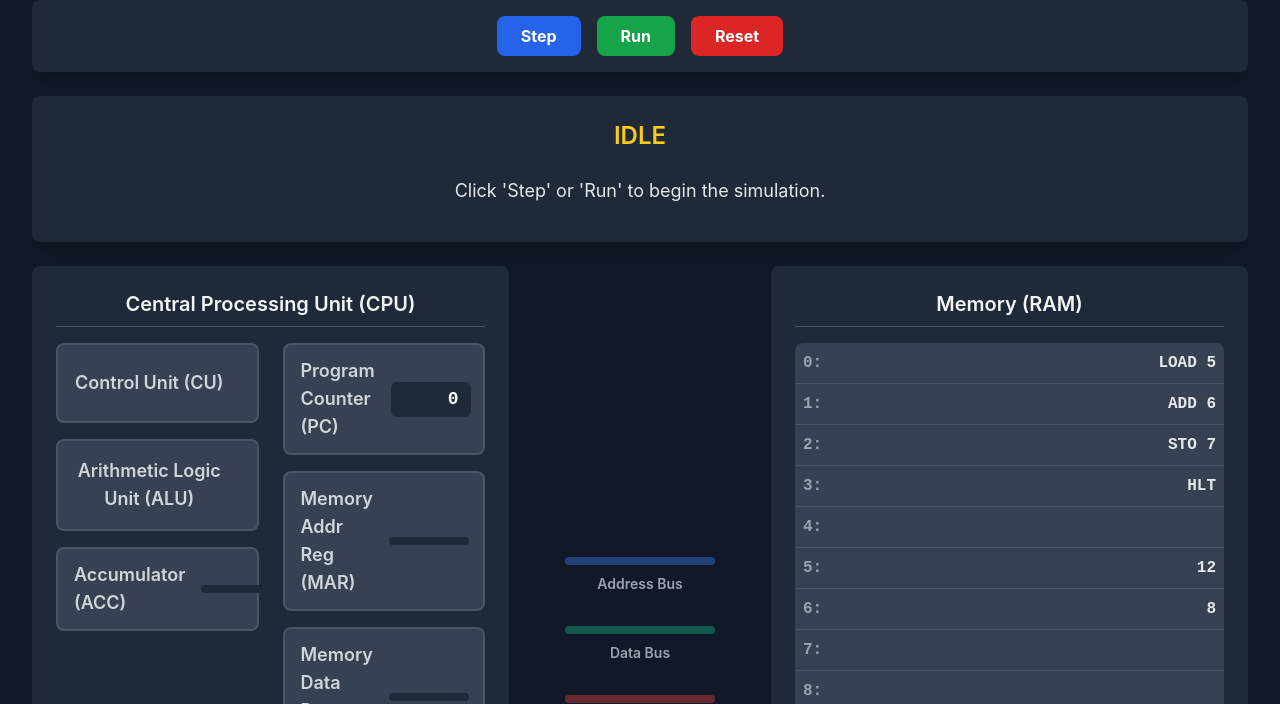
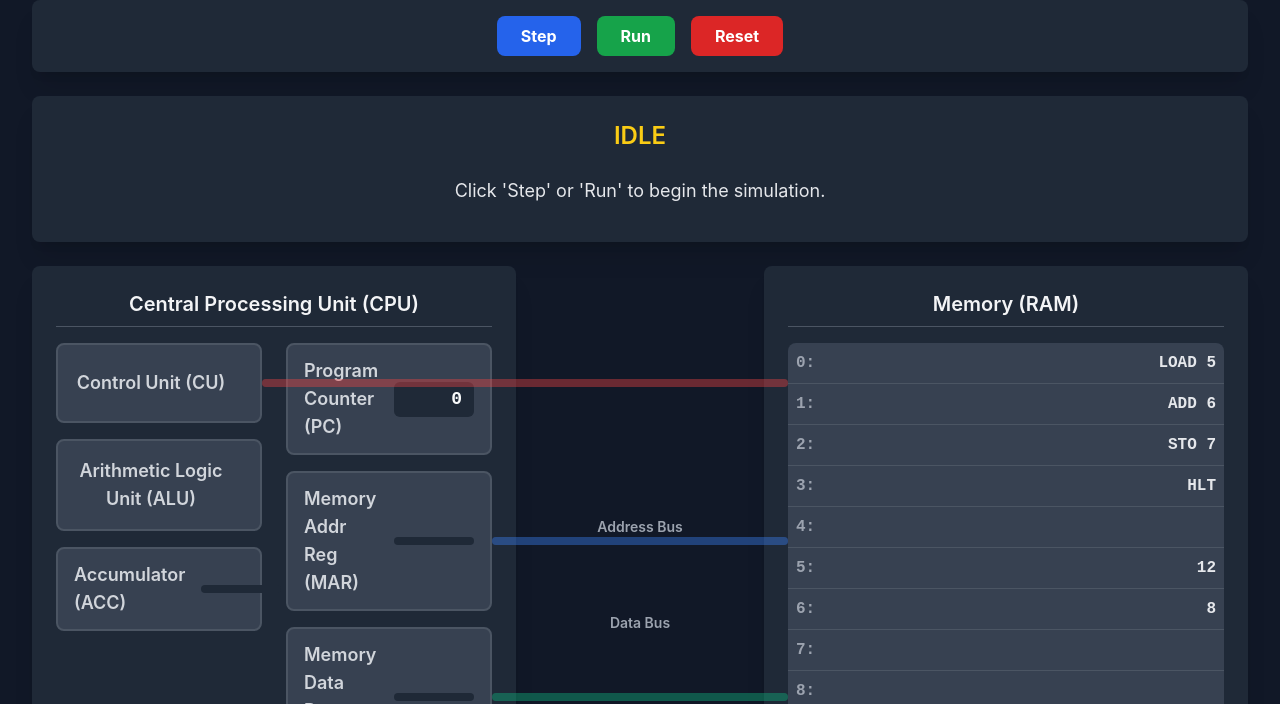
Before and after one commit to h-arnold/FDESimulator, a website: page fde-simulator/index.html in a window 1280 px wide. Shown: the part 96-800 px from the top of the page. Drawn offline with nearby package versions, Linux system fonts and the light colour scheme.

Commit message:
Reverted to commit id 5f79da8df6d94bb58652541f68cc0b1eac54c1ba due to sticky bug

```diff
--- a/fde-simulator/app.js
+++ b/fde-simulator/app.js
@@ -508,5 +508,75 @@ document.addEventListener("DOMContentLoaded", () => {
   });
 
   // Initialize
+  // Position buses initially and whenever layout changes
+  function positionBuses() {
+    const sim = document.getElementById("simulation-area");
+    if (!sim) return;
+    const simRect = sim.getBoundingClientRect();
+
+    const busEntries = [
+      { el: addressBusEl, targetId: addressBusEl.dataset.cpuTarget },
+      { el: dataBusEl, targetId: dataBusEl.dataset.cpuTarget },
+      { el: controlBusEl, targetId: controlBusEl.dataset.cpuTarget },
+    ];
+
+    busEntries.forEach(({ el, targetId }) => {
+      if (!el) return;
+      // Default to aligning with CPU center if target not found
+      const targetEl = targetId ? document.getElementById(targetId) : null;
+      const memoryRect = memoryContainer.getBoundingClientRect();
+
+      let cpuRect = null;
+      if (targetEl) cpuRect = targetEl.getBoundingClientRect();
+      else {
+        // fallback to CPU container: first element with id 'pc' exists
+        const fallback = document.getElementById("pc");
+        cpuRect = fallback
+          ? fallback.getBoundingClientRect()
+          : {
+              right: simRect.left + 40,
+              top: simRect.top + 40,
+              bottom: simRect.top + 64,
+            };
+      }
+      // compute positions relative to the simulation area's coordinate space
+      const left = Math.round(cpuRect.right - simRect.left);
+      const rightEdge = Math.round(memoryRect.left - simRect.left);
+      const width = Math.max(24, rightEdge - left);
+
+      const top = Math.round(
+        (cpuRect.top + cpuRect.bottom) / 2 - simRect.top - 4
+      ); // center the 8px bus
+
+      el.style.position = "absolute";
+      el.style.left = left + "px";
+      el.style.top = top + "px";
+      el.style.width = width + "px";
+      el.style.height = "8px";
+      // make sure inner line fills parent
+      const line = el.querySelector(".bus-line");
+      if (line) {
+        line.style.width = "100%";
+        line.style.height = "100%";
+      }
+    });
+  }
+
+  // Position buses after the DOM has been initialized and after resets
+  window.addEventListener("resize", () => {
+    // throttle slightly
+    clearTimeout(window.__positionBusesTimeout);
+    window.__positionBusesTimeout = setTimeout(positionBuses, 50);
+  });
+
+  // Call positionBuses whenever we reset or update layout
+  const originalReset = reset;
+  reset = function () {
+    originalReset();
+    // allow layout to settle then position buses
+    setTimeout(positionBuses, 20);
+  };
+
+  // initial reset (will call positionBuses via overwritten reset)
   reset();
 });
--- a/fde-simulator/index.html
+++ b/fde-simulator/index.html
@@ -61,7 +61,11 @@
         </section>
 
         <!-- Simulation Area (CPU, Buses, and Memory) -->
-        <section class="flex flex-col lg:flex-row gap-6 items-stretch">
+        <!-- #simulation-area is positioned so bus lines can be absolutely positioned across the whole area -->
+        <section
+          id="simulation-area"
+          class="relative flex flex-col lg:flex-row gap-6 items-stretch"
+        >
           <!-- CPU Block -->
           <div class="flex-1 bg-gray-800 p-6 rounded-lg shadow-xl">
             <h3
@@ -118,24 +122,34 @@
             </div>
           </div>
 
-          <!-- System Buses -->
+          <!-- System Buses: these will be positioned absolutely by JS so they stretch
+               from the CPU component to the RAM and vertically align with the component. -->
           <div
             class="flex flex-col justify-center items-center gap-8 px-4 lg:px-8 py-8 min-w-[200px]"
           >
-            <div class="bus-container">
-              <div id="address-bus" class="bus address-bus">
+            <div class="bus-container" style="width: 100%; height: 64px">
+              <!-- data-cpu-target maps the CPU component to align with -->
+              <div
+                id="address-bus"
+                class="bus address-bus"
+                data-cpu-target="mar"
+              >
                 <div class="bus-line"></div>
               </div>
               <span class="bus-label">Address Bus</span>
             </div>
-            <div class="bus-container">
-              <div id="data-bus" class="bus data-bus">
+            <div class="bus-container" style="width: 100%; height: 64px">
+              <div id="data-bus" class="bus data-bus" data-cpu-target="mdr">
                 <div class="bus-line"></div>
               </div>
               <span class="bus-label">Data Bus</span>
             </div>
-            <div class="bus-container">
-              <div id="control-bus" class="bus control-bus">
+            <div class="bus-container" style="width: 100%; height: 64px">
+              <div
+                id="control-bus"
+                class="bus control-bus"
+                data-cpu-target="cu"
+              >
                 <div class="bus-line"></div>
               </div>
               <span class="bus-label">Control Bus</span>
--- a/fde-simulator/styles.css
+++ b/fde-simulator/styles.css
@@ -104,11 +104,10 @@ button:disabled {
 }
 
 .bus {
-  width: 100%;
-  min-width: 150px;
+  /* buses will be absolutely positioned across the simulation area by JS */
+  position: absolute;
   height: 8px;
   border-radius: 4px;
-  position: relative;
   transition: all 0.3s ease-in-out;
   opacity: 0.4;
 }
```
